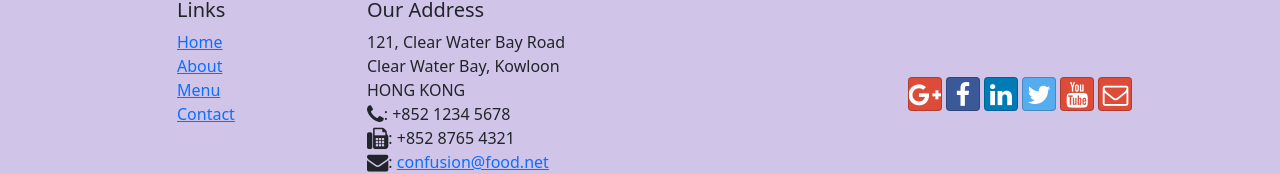
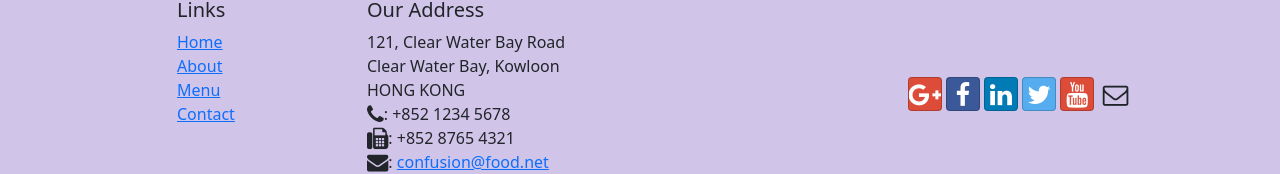
Before and after one commit to Rajansuan/Ristorante-con-Fusion-Website-Coursera, a website: page contactus.html in a window 1280 px wide. Shown: the part 1442-1616 px from the top of the page. Drawn offline with nearby package versions, Linux system fonts and the light colour scheme.

Commit message:
image media start

```diff
--- a/contactus.html
+++ b/contactus.html
@@ -230,7 +230,7 @@
                         <a class="btn btn-social-icon btn-linkedin" href="http://www.linkedin.com/in/"><i class="fa fa-linkedin"></i></a>
                         <a class="btn btn-social-icon btn-twitter" href="http://twitter.com/"><i class="fa fa-twitter"></i></a>
                         <a class="btn btn-social-icon btn-google" href="http://youtube.com/"><i class="fa fa-youtube"></i></a>
-                        <a class="btn btn-social-icon btn-google" href="mailto:"><i class="fa fa-envelope-o"></i></a>
+                        <a class="btn btn-social-icon" href="mailto:"><i class="fa fa-envelope-o"></i></a>
                     </div>
                 </div>
            </div>
```
Also changed, not shown: aboutus.html (line endings or trailing spaces).
